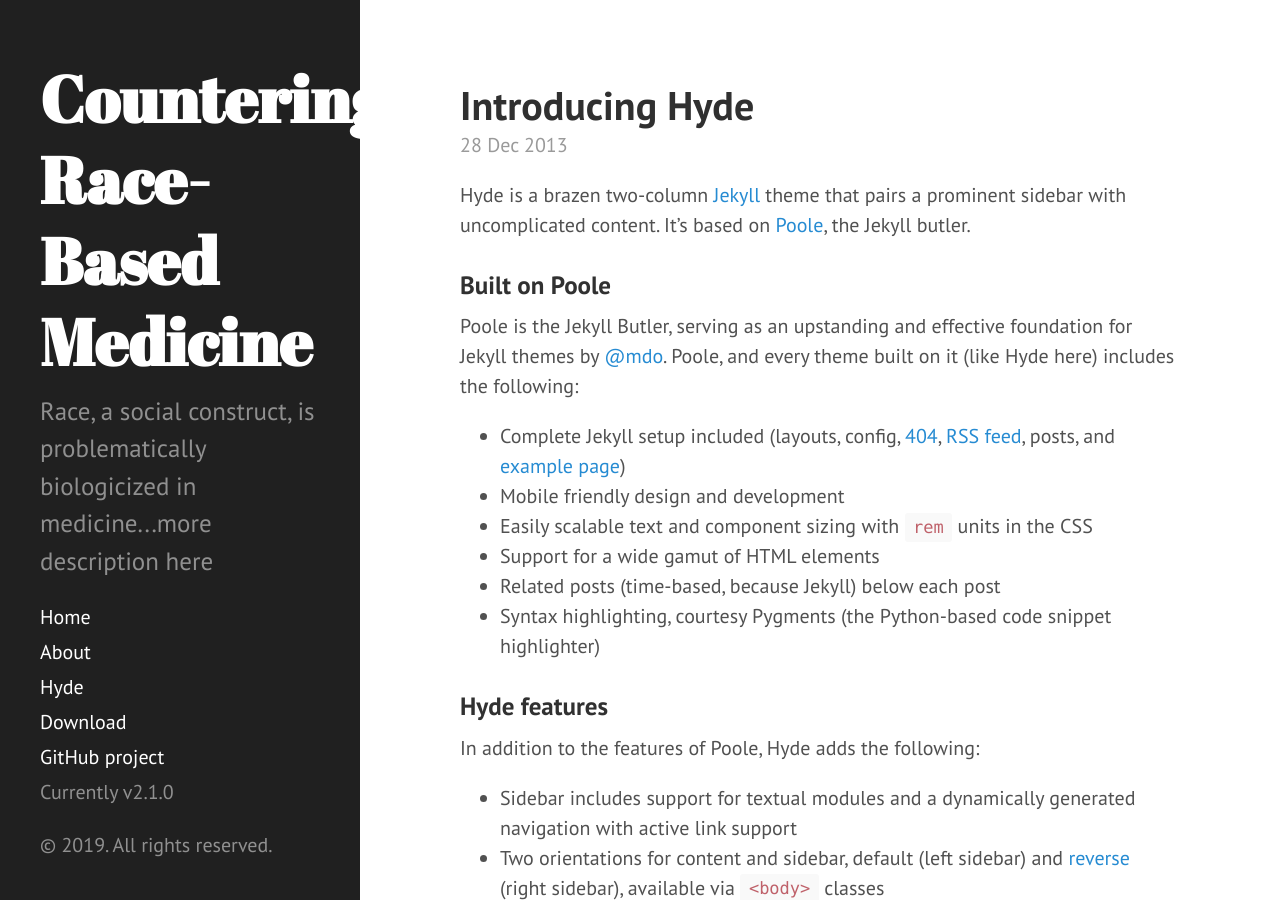
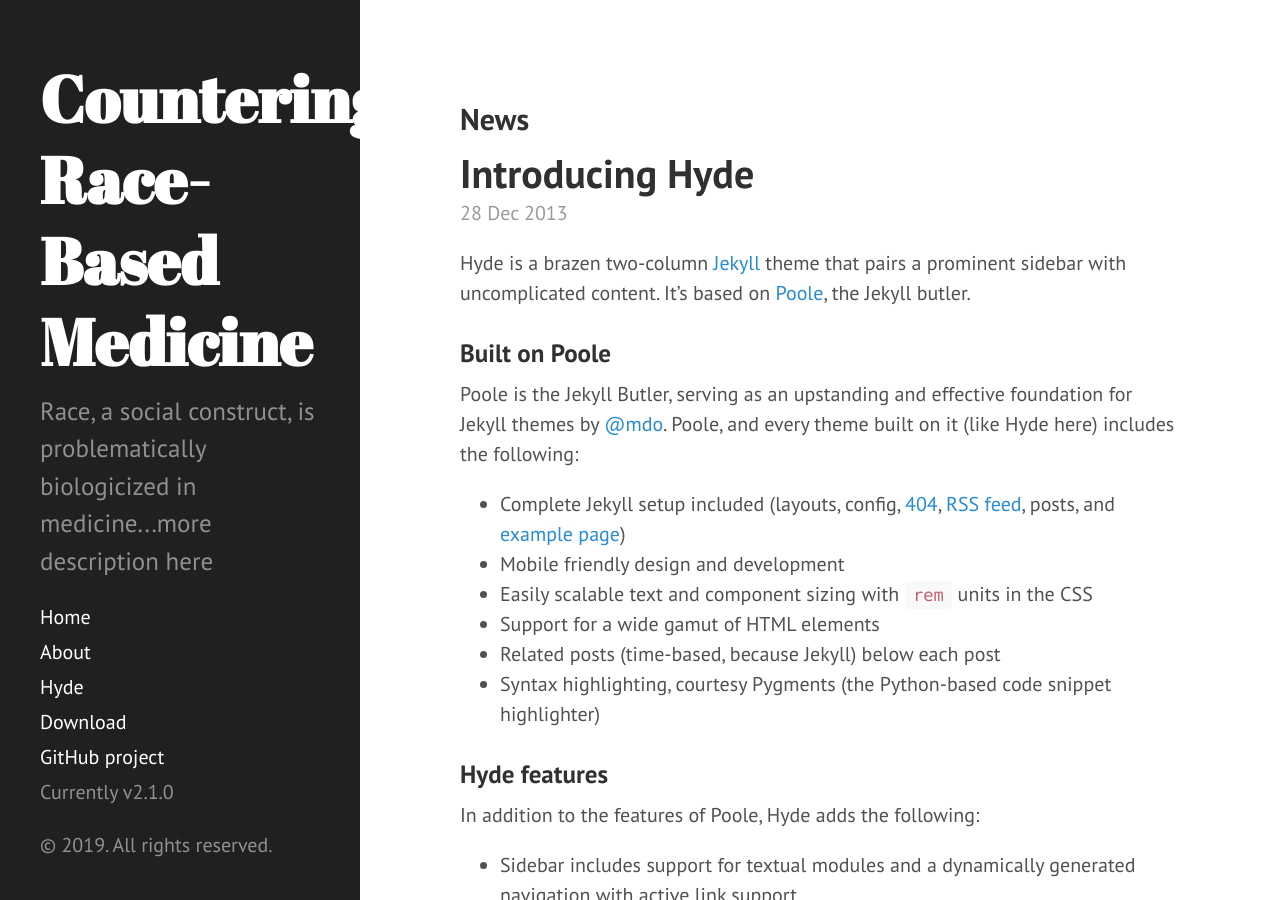
Before and after one commit to ayzhang93/Countering-Race-Based-Medicine, a Jekyll site: the page built from index.html, in a window 1280 px wide and 900 px high. Built offline with Jekyll 4.4.1, drawn with Linux system fonts in a browser that asks for light colours; Markdown is read by kramdown in place of the engine named in the settings; the list of posts is cut into pages by our own code.

Commit message:
troubleshoot css use

```diff
--- a/_config.yml
+++ b/_config.yml
@@ -10,8 +10,8 @@
 title:            "Countering Race-Based Medicine"
 tagline:          "A Practical Guide"
 description:      "Race, a social construct, is problematically biologicized in medicine...more description here"
-url:
-baseurl:          /
+url: https://ayzhang93.github.io/
+baseurl:          counteringracebasedmed/
 
 author:
   name:           "Medical students nationwide"
--- a/_includes/head.html
+++ b/_includes/head.html
@@ -16,7 +16,7 @@
 
   <!-- CSS -->
   <link rel="stylesheet" href="/public/css/poole.css">
-  <link rel="stylesheet" href="/public/css/syntax.css">
+  <link rel="stylesheet" href="{{site.url}}/public/css/syntax.css">
   <link rel="stylesheet" href="/public/css/hyde.css">
   <link rel="stylesheet" href="http://fonts.googleapis.com/css?family=PT+Sans:400,400italic,700|Abril+Fatface">
 
--- a/index.html
+++ b/index.html
@@ -55,6 +55,7 @@
   {% endfor %}
 </div>
 
+<h2> News </h2>
 
 <div class="posts">
   {% for post in paginator.posts %}
```
